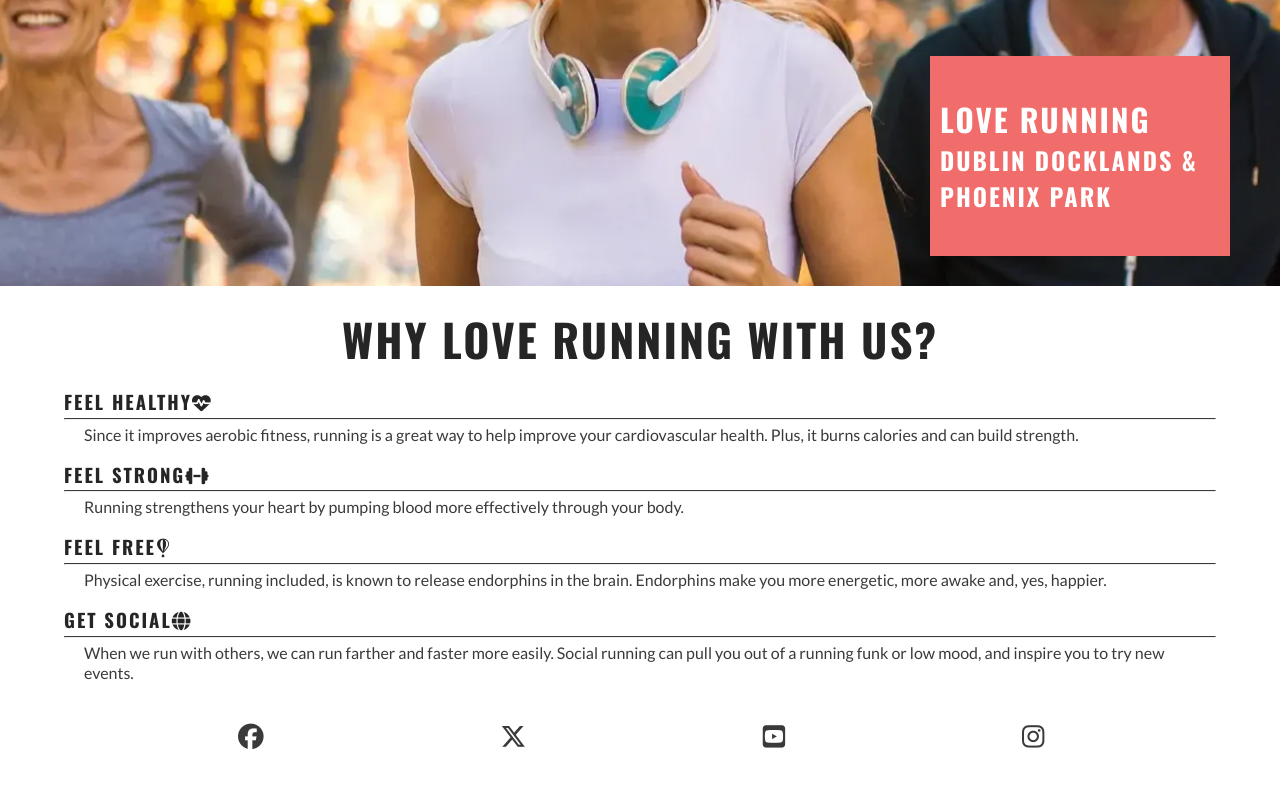
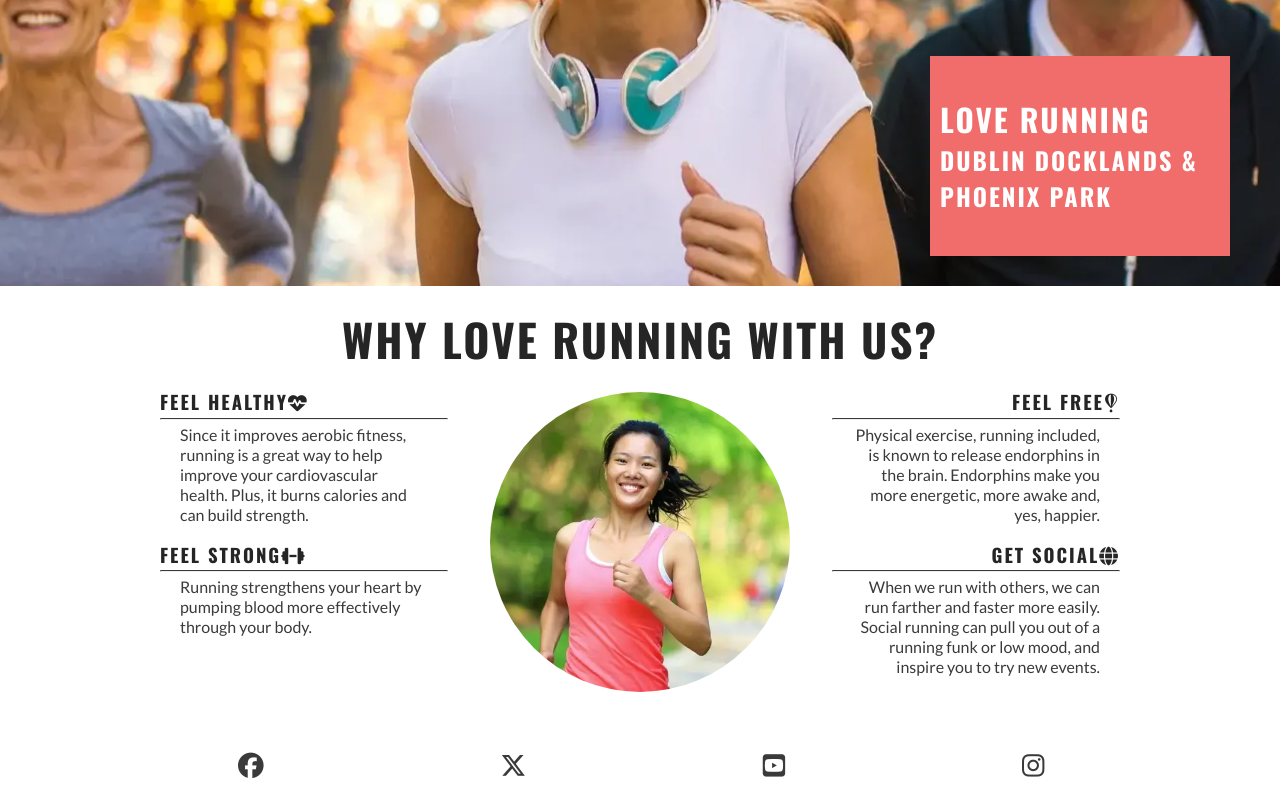
Before and after one commit to Merrick101/love-running, a plain HTML site: page index.html in a window 1280 px wide. Shown: the part 393-1193 px from the top of the page. Before the commit the page ends 1164 px from the top, so only its background shows below. Drawn offline with nearby package versions, Linux system fonts and the light colour scheme.

Commit message:
Make reasons section responsive

```diff
--- a/assets/css/style.css
+++ b/assets/css/style.css
@@ -134,9 +134,26 @@ main {
    padding: 0 20px;
 }
 
-hr {
+#benefits hr {
     border-top: 1px solid #3a3a3a;
     margin: 5px 0;
+}
+
+#circle-cover-bg {
+    background: url('../images/reasons-image.webp') no-repeat top center / cover;
+    height: 90vw;
+    width: 90vw;
+    margin-bottom: 20px;
+    /* Makes the square image into a circle */
+    border-radius: 50%;
+    max-height: 300px;
+    max-width: 300px;
+}
+
+#benefits-image {
+    display: flex;
+    align-items: center;
+    justify-content: center;
 }
 
 /* Footer */
@@ -194,6 +211,24 @@ hr {
         width: 300px;
         right: 50px;
     }
+
+    /* Reasons section */
+    #benefits-physical,
+    #benefits-mental {
+        display: flex;
+        flex-direction: column;
+        width: 100%;
+    }
+
+    #benefits-physical > div,
+    #benefits-mental > div {
+        width: 75%;
+    }
+
+    #benefits-mental > div {
+        text-align: end;
+        align-self: flex-end;
+    }
 }
 
 /* Large devices (laptops and desktops, 992px and up) */
@@ -202,3 +237,31 @@ hr {
         border-bottom: 1px solid #3a3a3a;
     }
 }
+
+@media screen and (min-width: 1200px) {
+    /* Reasons section */
+    #benefits {
+        display: flex;
+        flex-direction: row;
+    }
+
+    #benefits > div {
+        flex: 1;
+    }
+
+    #benefits-image {
+        order: 0;
+    }
+
+    #benefits-mental {
+        order: 1;
+    }
+
+    #benefits-mental > div {
+        align-self: flex-start;
+    }
+
+    #benefits-physical > div {
+        align-self: flex-end;
+    }
+}
--- a/index.html
+++ b/index.html
@@ -49,7 +49,8 @@
                     <div>
                         <h3>Feel Healthy<i class="fa-solid fa-heart-pulse"></i></h3>
                         <hr>
-                        <p>Since it improves aerobic fitness, running is a great way to help improve your cardiovascular health. Plus, it burns calories and can build strength.</p>
+                        <p>Since it improves aerobic fitness, running is a great way to help improve your cardiovascular
+                            health. Plus, it burns calories and can build strength.</p>
                     </div>
                     <div>
                         <h3>Feel Strong<i class="fa-solid fa-dumbbell"></i></h3>
@@ -61,14 +62,20 @@
                     <div>
                         <h3>Feel Free<i class="fa-brands fa-fly"></i></h3>
                         <hr>
-                        <p>Physical exercise, running included, is known to release endorphins in the brain. Endorphins make you more energetic, more awake and, yes, happier. </p>
+                        <p>Physical exercise, running included, is known to release endorphins in the brain. Endorphins
+                            make you more energetic, more awake and, yes, happier. </p>
                     </div>
                     <div>
                         <h3>Get Social<i class="fa-solid fa-globe"></i></h3>
                         <hr>
-                        <p>When we run with others, we can run farther and faster more easily. Social running can pull you out of a running funk or low mood, and inspire you to try new events.</p>
+                        <p>When we run with others, we can run farther and faster more easily. Social running can pull
+                            you out of a running funk or low mood, and inspire you to try new events.</p>
                     </div>
                 </div>
+                <div id="benefits-image">
+                    <div id="circle-cover-bg"></div>
+                </div>
+            </div>
         </section>
     </main>
     <!-- Footer -->
```
Also changed, not shown: assets/images/reasons-image.webp (added).
